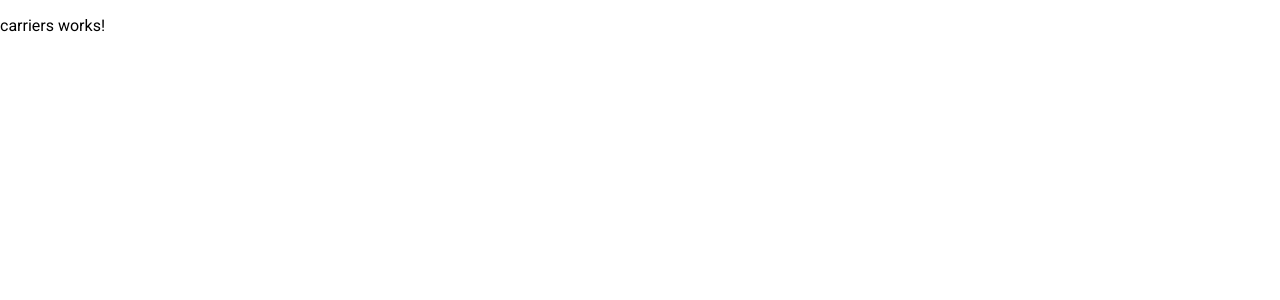
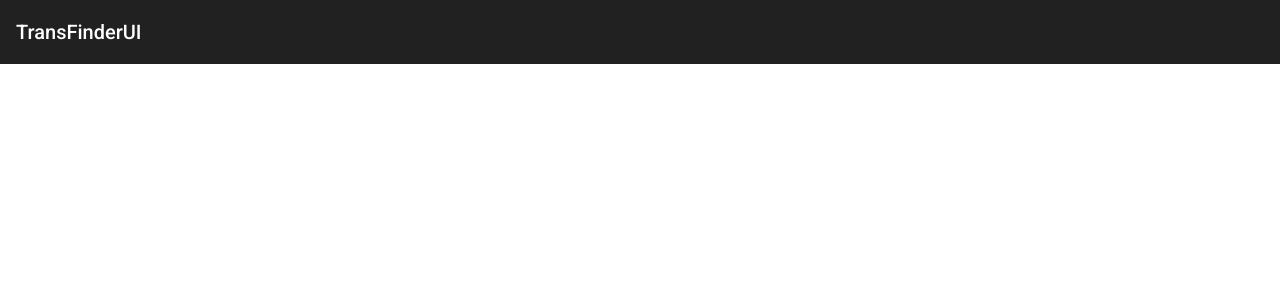
Before and after one commit to viniciosarodrigues/transfinder-ui, an Angular app: page /carriers in a window 1280 px wide. Shown: the top 300 px of the page. Built offline with nearby package versions, Linux system fonts and the light colour scheme.

Commit message:
Criando Navbar com título

```diff
--- a/src/app/carriers/carriers.component.html
+++ b/src/app/carriers/carriers.component.html
@@ -1 +1 @@
-<p>carriers works!</p>
+<app-navbar></app-navbar>
--- /dev/null
+++ b/src/app/components/navbar/navbar.component.html
@@ -0,0 +1 @@
+<mat-toolbar>TransFinderUI</mat-toolbar>
--- /dev/null
+++ b/src/app/components/navbar/navbar.component.ts
@@ -0,0 +1,15 @@
+import { Component, OnInit } from '@angular/core';
+
+@Component({
+  selector: 'app-navbar',
+  templateUrl: './navbar.component.html',
+  styleUrls: ['./navbar.component.css']
+})
+export class NavbarComponent implements OnInit {
+
+  constructor() { }
+
+  ngOnInit(): void {
+  }
+
+}
--- a/src/app/home/home.component.html
+++ b/src/app/home/home.component.html
@@ -311,7 +311,7 @@
         <a class="card" rel="noopener" href="/carriers">
             <svg class="material-icons" xmlns="http://www.w3.org/2000/svg" width="24" height="24" viewBox="0 0 24 24"><path d="M13.5.67s.74 2.65.74 4.8c0 2.06-1.35 3.73-3.41 3.73-2.07 0-3.63-1.67-3.63-3.73l.03-.36C5.21 7.51 4 10.62 4 14c0 4.42 3.58 8 8 8s8-3.58 8-8C20 8.61 17.41 3.8 13.5.67zM11.71 19c-1.78 0-3.22-1.4-3.22-3.14 0-1.62 1.05-2.76 2.81-3.12 1.77-.36 3.6-1.21 4.62-2.58.39 1.29.59 2.65.59 4.04 0 2.65-2.15 4.8-4.8 4.8z"/></svg>
 
-            <span>Solução</span>
+            <span>TRANSFINDER</span>
 
             <svg class="material-icons" xmlns="http://www.w3.org/2000/svg" width="24" height="24" viewBox="0 0 24 24"><path d="M10 6L8.59 7.41 13.17 12l-4.58 4.59L10 18l6-6z"/></svg>
         </a>
```
Also changed, not shown: src/app/app.module.ts (+8 -2 lines), src/app/components/navbar/navbar.component.css (added), 1 other file (tests, documents, lock files or other folders).
